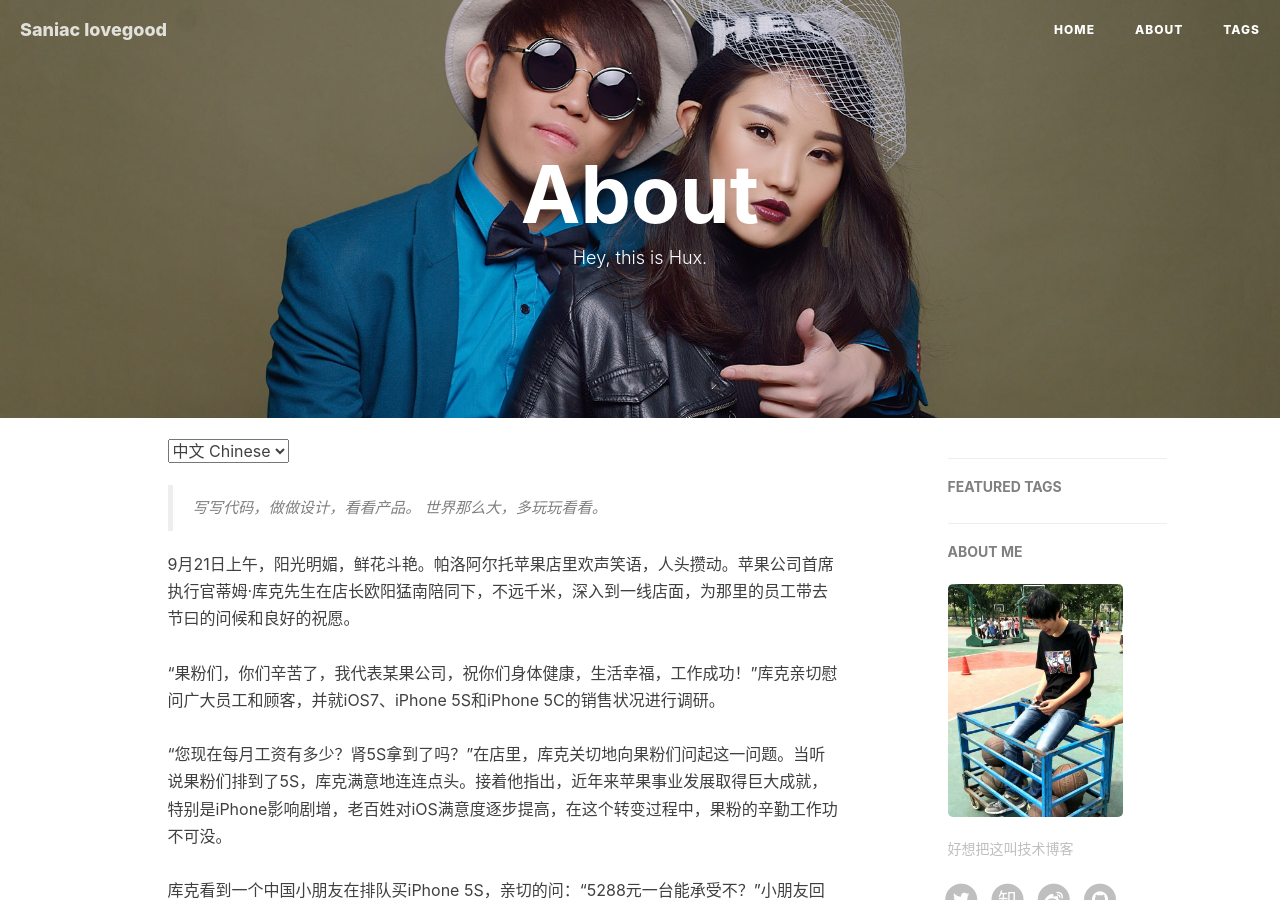
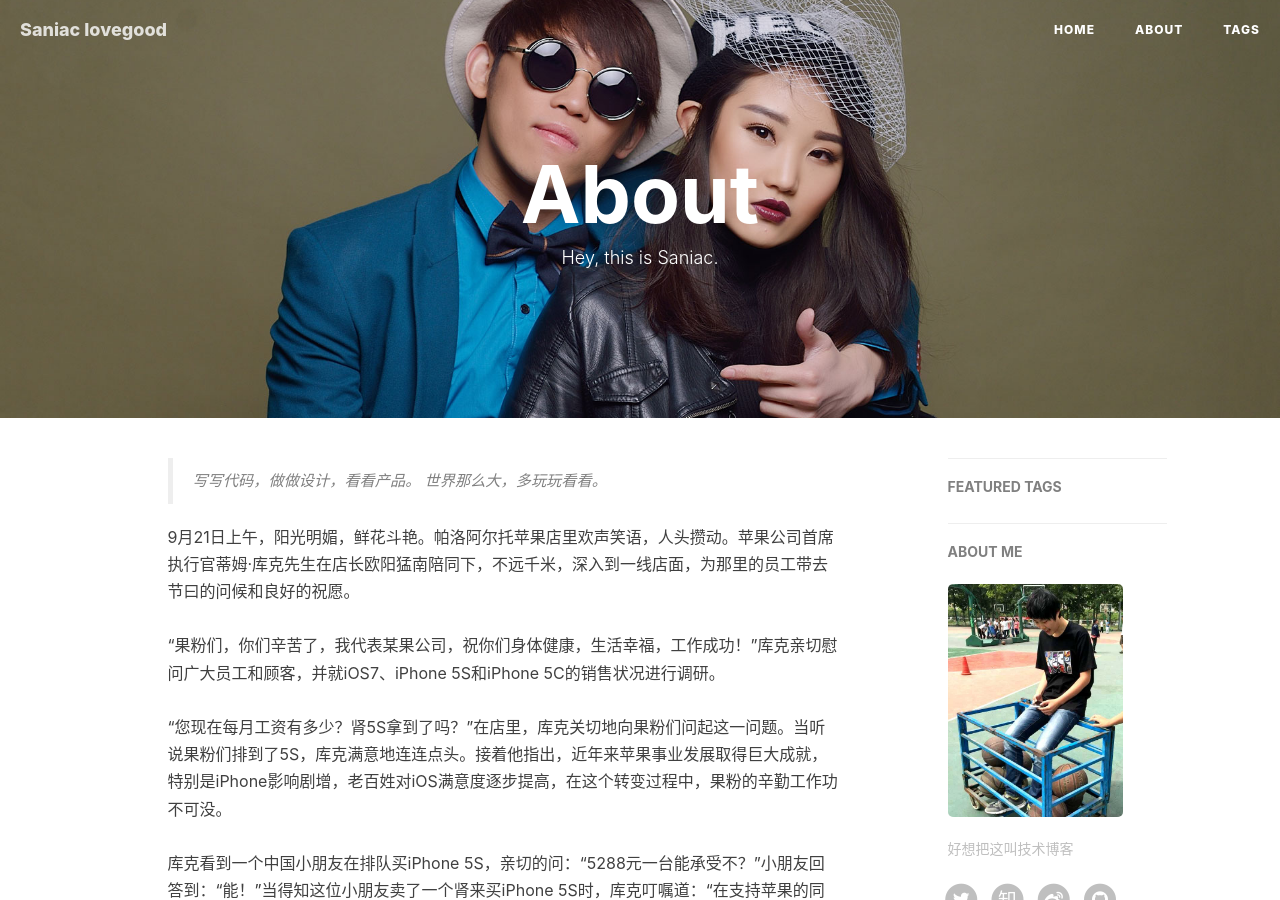
Before and after one commit to SnailSword/SnailSword.github.io, a Jekyll site: the page built from about.html, in a window 1280 px wide and 900 px high. Built offline with Jekyll 4.4.1, drawn with Linux system fonts in a browser that asks for light colours; nearby versions of some CDN libraries; comment, search, counter and statistics services are not loaded.

Commit message:
改了about
依然不知道该放哪张照骗

```diff
--- a/about.html
+++ b/about.html
@@ -1,15 +1,15 @@
 ---
 layout: page
 title: "About"
-description: "Hey, this is Hux."
+description: "Hey, this is Saniac."
 header-img: "img/about-bg.jpg"
 ---
 
 <!-- Language Selector -->
-<select onchange= "onLanChange(this.options[this.options.selectedIndex].value)">
+<!-- <select onchange= "onLanChange(this.options[this.options.selectedIndex].value)">
     <option value="0" selected> 中文 Chinese </option>
     <option value="1"> 英语 English </option>
-</select>
+</select> -->
 
 <!-- Chinese Version -->
 <div class="zh post-container">
@@ -27,7 +27,7 @@
 </div>
 
 <!-- English Version -->
-<div class="en post-container">
+<!-- <div class="en post-container">
     <blockquote>
         Designer or Engineer, things in between.
     </blockquote>
@@ -44,10 +44,10 @@
     -- Steve Jobs
     </p>
 
-</div>
+</div> -->
 
 <!-- Handle Language Change -->
-<script type="text/javascript">
+<!-- <script type="text/javascript">
     var $zh = document.querySelector(".zh");
     var $en = document.querySelector(".en");
     function onLanChange(index){
@@ -60,7 +60,7 @@
         }
     }
     onLanChange(0);
-</script>
+</script> -->
 
 
 
```
Also changed, not shown: img/favicon.ico.
